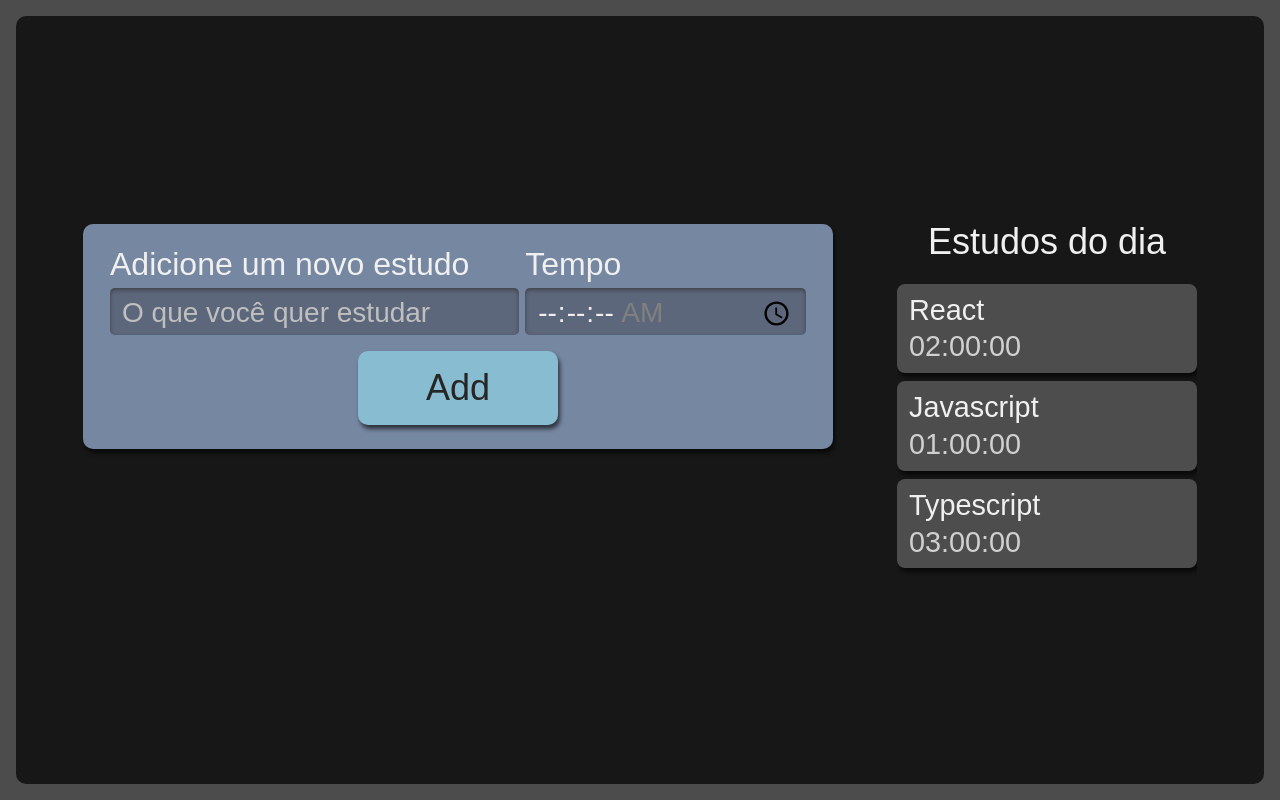
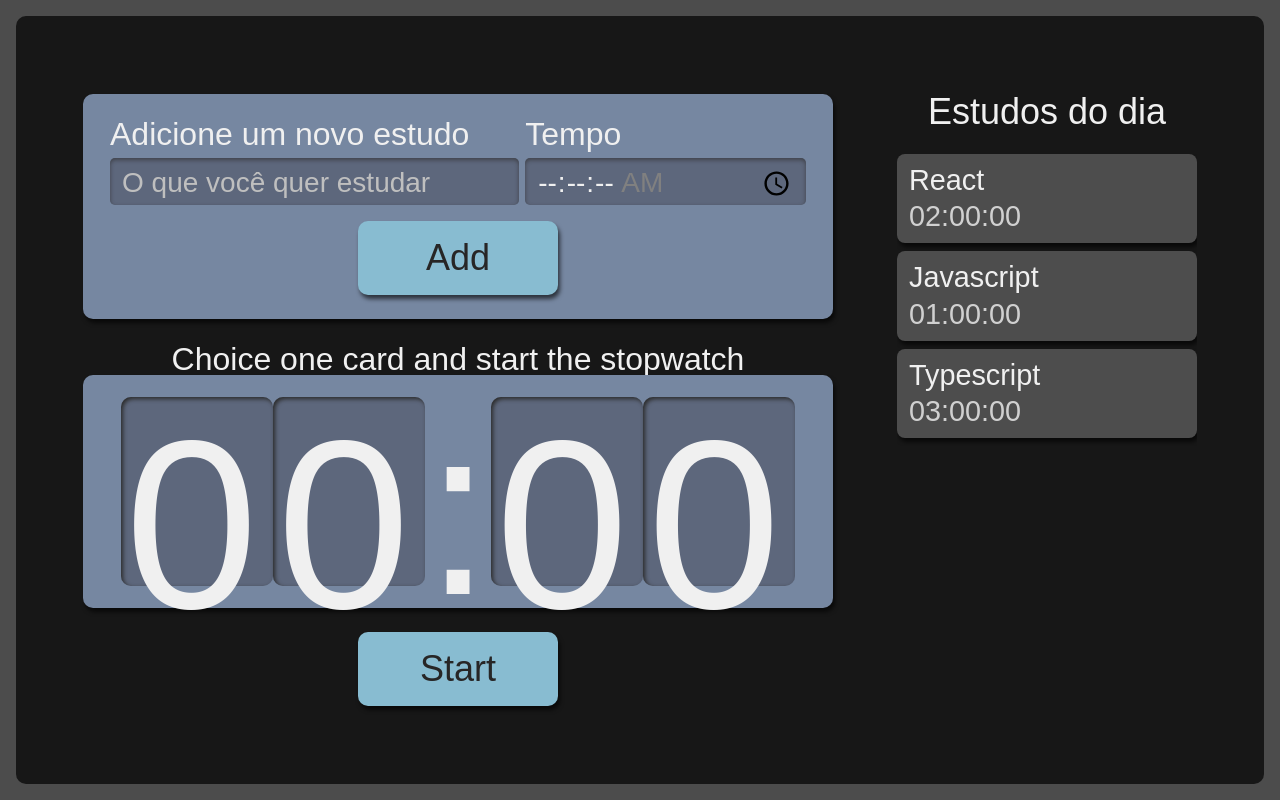
Before and after one commit to Felipe-builder/alura-studies, a React (Create React App) app: page / in a window 1280 px wide. Built offline with nearby package versions, Linux system fonts and the light colour scheme.

Commit message:
Criando o cronometro

```diff
--- /dev/null
+++ b/src/components/Stopwatch/Clock/Clock.module.scss
@@ -0,0 +1,21 @@
+.clockNumber {
+  background-color: #5D677C;
+  box-shadow: 2px 2px 4px #2B2B2B inset;
+  height: 3.6rem;
+  width: 3rem;
+  padding: 8px 4px;
+  border-radius: 10px;
+
+  @media screen and (min-width:1280px) {
+    height: 10.8rem;
+    width: 9rem;
+  }
+}
+
+.clockDivision {
+  height: 4.2rem;
+
+  @media screen and (min-width:1280px) {
+    height: 12.6rem;
+  }
+}
--- /dev/null
+++ b/src/components/Stopwatch/Clock/index.tsx
@@ -0,0 +1,13 @@
+import style from './Clock.module.scss'
+
+export default function Clock() {
+  return (
+    <>
+      <span className={style.clockNumber}>0</span>
+      <span className={style.clockNumber}>0</span>
+      <span className={style.clockDivision}>:</span>
+      <span className={style.clockNumber}>0</span>
+      <span className={style.clockNumber}>0</span>
+    </>
+  );
+}
--- /dev/null
+++ b/src/components/Stopwatch/Stopwatch.module.scss
@@ -0,0 +1,59 @@
+.stopwatch {
+  display: flex;
+  flex-direction: column;
+  align-items: center;
+  grid-area: stopwatch;
+
+  .clockWrapper {
+    align-items: center;
+    background-color: #7687A1;
+    border-radius: 10px;
+    box-shadow: 2px 4px 4px #0000009F;
+    box-sizing: border-box;
+    display: flex;
+    font-size: 5rem;
+    justify-content: center;
+    margin-bottom: 24px;
+    padding: 16px 12px;
+    width: 100%;
+  }
+
+  .title {
+    font-size: 2rem;
+  }
+
+  button {
+    background-color: #88bcd1;
+    border-radius: 10px;
+    box-shadow: 2px 4px 4px #0000009F;
+    color: #272626;
+    cursor: pointer;
+    font-size: 1.25rem;
+    padding: 16px;
+    width: 150px;
+
+    &:active {
+      background-color: #7CA6B7;
+      box-shadow: 2px 2px 4px #0000009F inset;
+      cursor: auto;
+    }
+  }
+
+  @media screen and (min-width:1280px) {
+
+    .clockWrapper{
+      font-size: 15rem;
+    }
+
+    p {
+      font-size: 2rem;
+    }
+
+    button {
+      grid-column-start: span 2;
+      justify-self: center;
+      width: 200px;
+      font-size: 2.25rem;
+    }
+  }
+}
--- /dev/null
+++ b/src/components/Stopwatch/index.tsx
@@ -0,0 +1,19 @@
+import Button from "../Button";
+import Clock from "./Clock";
+
+import style from './Stopwatch.module.scss'
+
+
+export default function Stopwatch() {
+  return (
+    <div className={style.stopwatch}>
+      <p className={style.title}>Choice one card and start the stopwatch</p>
+      <div className={style.clockWrapper}>
+        <Clock/>
+      </div>
+      <Button>
+        Start
+      </Button>
+    </div>
+  )
+}
--- a/src/pages/App.tsx
+++ b/src/pages/App.tsx
@@ -4,6 +4,7 @@
 // Componentes
 import Form from '../components/Form';
 import List from '../components/List';
+import Stopwatch from '../components/Stopwatch';
 
 
 
@@ -12,6 +13,7 @@
     <div className={style.AppStyle}>
       <Form/>
       <List/>
+      <Stopwatch/>
     </div>
   );
 }
```
